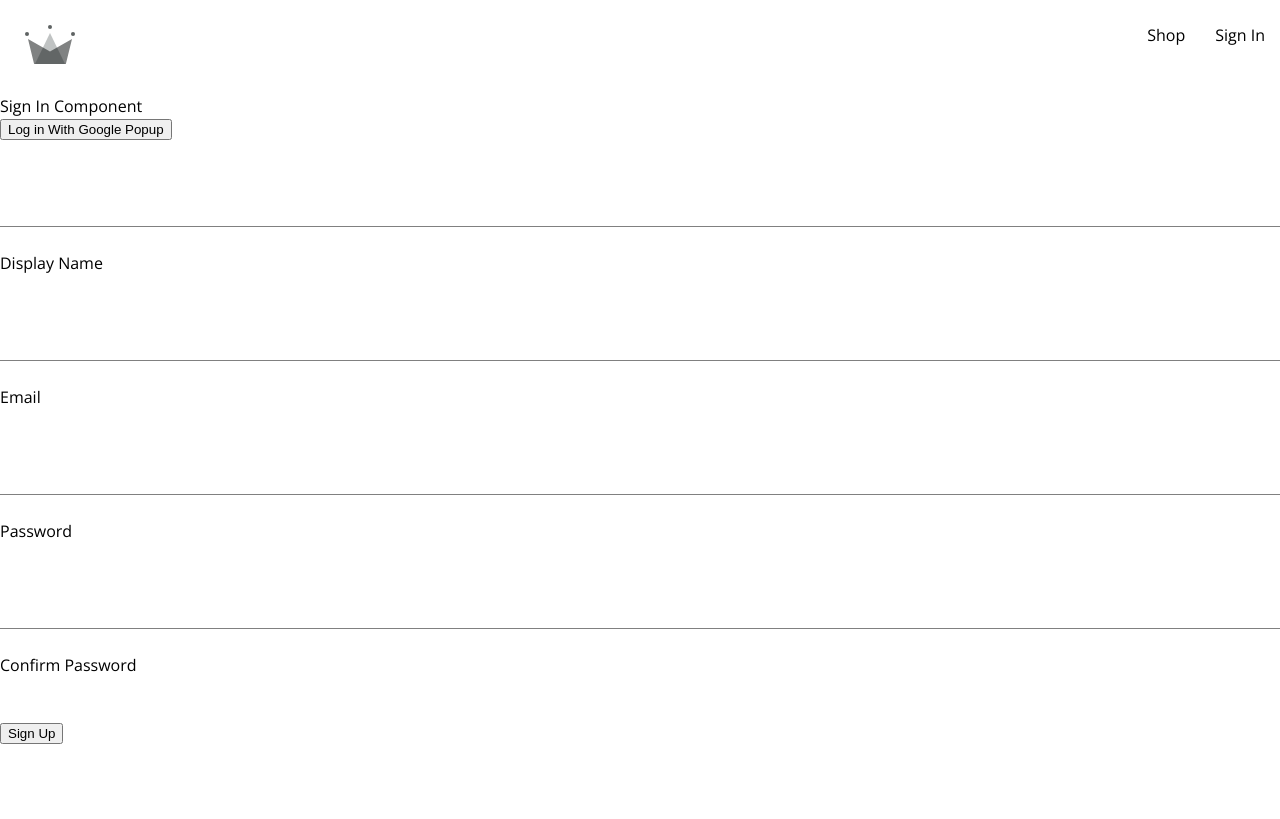
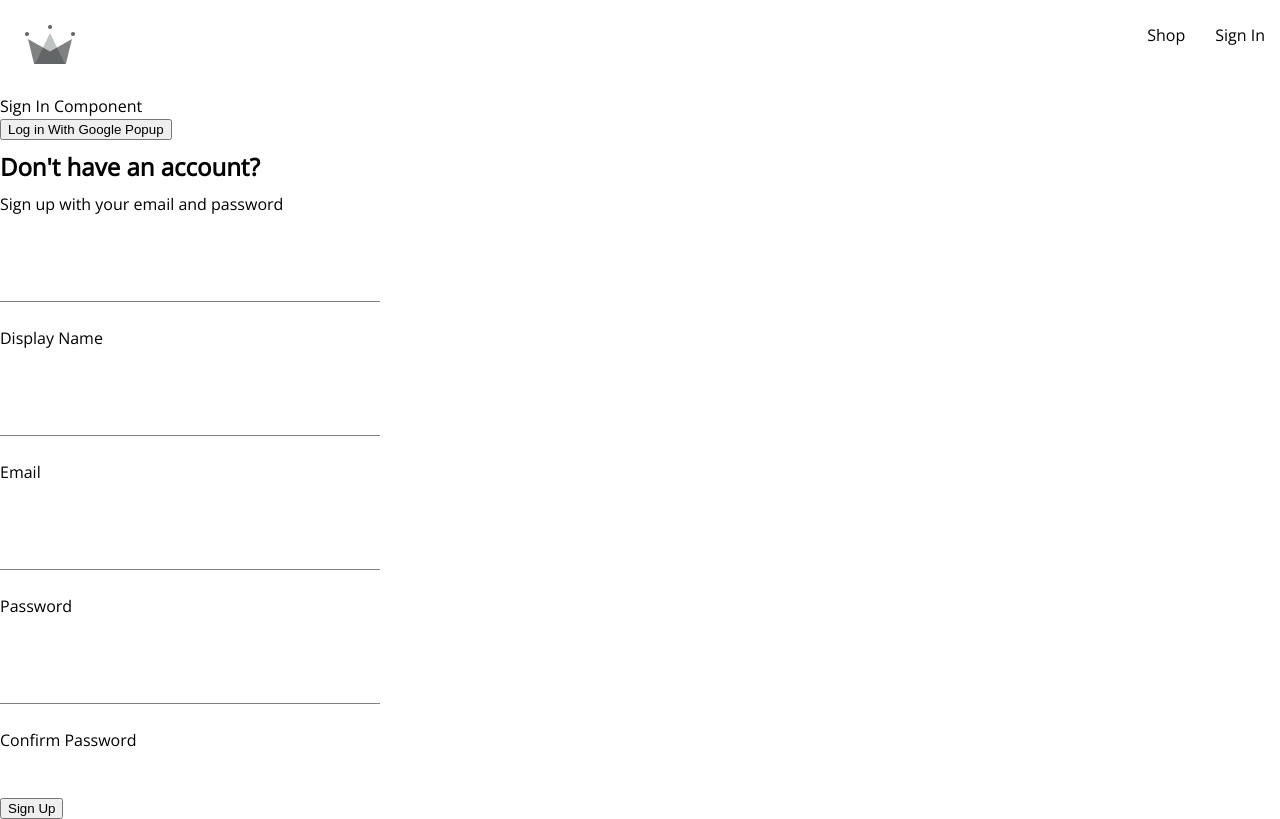
Before and after one commit to RonaldVilorio/clothingYRedo, a React (Create React App) app: page /sign-in in a window 1280 px wide. Built offline with nearby package versions, Linux system fonts and the light colour scheme.

Commit message:
added sign-up styles file

```diff
--- a/src/components/sign-up/sign-up.component.jsx
+++ b/src/components/sign-up/sign-up.component.jsx
@@ -1,6 +1,8 @@
 import { useState } from "react";
 import { createAuthUserWithEmailAndPassword,createUserDocumentFromAuth } from "../../utils/firebase/firebase.utils";
 import FormInput from "../form-input/form-input.component";
+import './sign-up.component.styles.scss'
+
 const defaultFormFields = {
     displayName: '',
     email: '',
@@ -40,6 +42,10 @@
         resetFormFields()
     }
     return (
+        <div className='sign-up-container'>
+            <h2>Don't have an account?</h2>
+            <span>Sign up with your email and password</span>
+
             <form onSubmit={handleSubmit}>
                 <FormInput label='Display Name' type="text" onChange={handleChange} name='displayName' value={displayName} required />
 
@@ -51,6 +57,8 @@
 
                 <button type="submit">Sign Up</button>
             </form>
+        </div>
+
      );
 }
 
--- /dev/null
+++ b/src/components/sign-up/sign-up.component.styles.scss
@@ -0,0 +1,8 @@
+.sign-up-container{
+    display:flex;
+    flex-direction: column;
+    width: 380px;
+    h2{
+        margin: 10px 0;
+    }
+}
```
Lines whose indentation alone changed are shown as unchanged.
